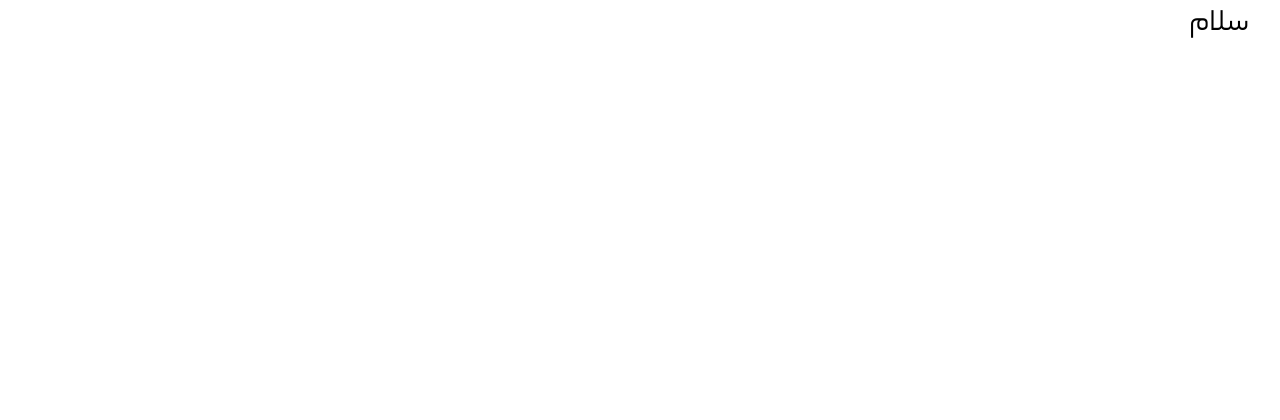
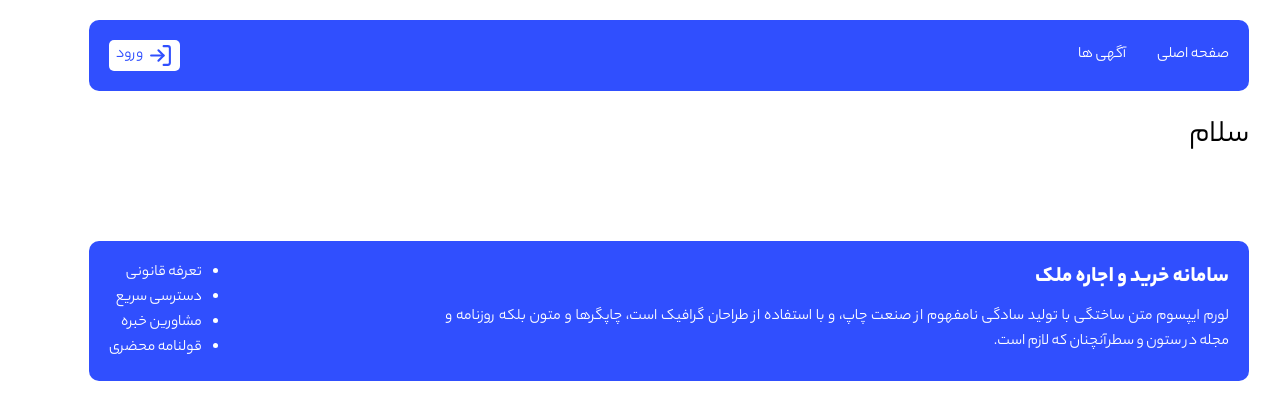
Before and after one commit to Parinazkhalili/real-state, a Next.js app: page / in a window 1280 px wide. Shown: the top 420 px of the page. Built offline with nearby package versions, Linux system fonts and the light colour scheme.

Commit message:
Developing header and footer and Layout

```diff
--- a/package.json
+++ b/package.json
@@ -11,7 +11,8 @@
   "dependencies": {
     "next": "^13.4.12",
     "react": "^18.2.0",
-    "react-dom": "^18.2.0"
+    "react-dom": "^18.2.0",
+    "react-icons": "^5.2.1"
   },
   "devDependencies": {
     "eslint": "^8",
--- a/src/app/globals.css
+++ b/src/app/globals.css
@@ -1,5 +1,3 @@
-
-
 * {
   box-sizing: border-box;
   padding: 0;
@@ -15,8 +13,6 @@
   padding: 0 10px;
 }
 
-
-
 a {
   color: inherit;
   text-decoration: none;
--- a/src/app/layout.js
+++ b/src/app/layout.js
@@ -1,6 +1,7 @@
 
 import { yekan } from "@/utils/fonts";
 import "./globals.css";
+import Layout from "@/layout/Layout";
 
 
 
@@ -12,7 +13,9 @@
 export default function RootLayout({ children }) {
   return (
     <html lang="fa" dir="rtl">
-      <body className={yekan.className}>{children}</body>
+      <body className={yekan.className}>
+        <Layout>{children}</Layout>
+      </body>
     </html>
   );
 }
--- /dev/null
+++ b/src/components/layout/Footer.js
@@ -0,0 +1,26 @@
+import styles from "@/layout/Footer.module.css";
+
+function Footer() {
+  return (
+    <footer className={styles.footer}>
+      <div className={styles.desc}>
+        <h3>سامانه خرید و اجاره ملک</h3>
+        <p>
+          لورم ایپسوم متن ساختگی با تولید سادگی نامفهوم از صنعت چاپ، و با
+          استفاده از طراحان گرافیک است، چاپگرها و متون بلکه روزنامه و مجله در
+          ستون و سطرآنچنان که لازم است.
+        </p>
+      </div>
+      <div>
+        <ul>
+          <li>تعرفه قانونی</li>
+          <li>دسترسی سریع</li>
+          <li>مشاورین خبره</li>
+          <li>قولنامه محضری</li>
+        </ul>
+      </div>
+    </footer>
+  );
+}
+
+export default Footer;
--- /dev/null
+++ b/src/components/layout/Footer.module.css
@@ -0,0 +1,21 @@
+.footer {
+    display: flex;
+    justify-content: space-between;
+    padding: 20px;
+    margin: 80px 0 20px;
+    border-radius: 10px;
+    background-color: #304ffe;
+    color: #fff;
+  }
+
+  .desc {
+    width: 70%;
+    text-align: justify;
+    margin-left: 30px;
+  }
+
+  .desc h3 {
+    font-weight: 600;
+    font-size: 1.4rem;
+    margin-bottom: 10px;
+  }
--- /dev/null
+++ b/src/components/layout/Header.js
@@ -0,0 +1,29 @@
+
+import Link from 'next/link'
+import {FiLogIn} from "react-icons/fi"
+import styles from "@/layout/Header.module.css"
+
+function Header() {
+  return (
+    <header className={styles.header}>
+        <div>
+            <ul>
+                <li>
+                    <Link href="/">صفحه اصلی </Link>
+                </li>
+                <li>
+                    <Link href="/buy-residential">آگهی ها </Link>
+                </li>
+            </ul>
+        </div>
+        <div  className={styles.login}>
+            <Link href="/signin">
+            <FiLogIn />
+            <span>ورود</span>
+            </Link>
+        </div>
+    </header>
+  )
+}
+
+export default Header
--- /dev/null
+++ b/src/components/layout/Header.module.css
@@ -0,0 +1,47 @@
+.header {
+    display: flex;
+    justify-content: space-between;
+    align-items: center;
+    padding: 20px;
+    margin: 20px 0;
+    border-radius: 10px;
+    background-color: #304ffe;
+    color: #fff;
+  }
+
+  .header ul {
+    list-style: none;
+    display: flex;
+  }
+
+  .header ul li {
+    margin-left: 30px;
+  }
+
+  .login a {
+    display: flex;
+    align-items: center;
+    background-color: #fff;
+    color: #304ffe;
+    padding: 3px 7px;
+    border-radius: 5px;
+    transition: all ease-in 0.1s;
+  }
+  .login a:hover {
+    background-color: #304ffe;
+    color: #fff;
+  }
+
+  .login svg {
+    font-size: 25px;
+  }
+
+  .login span {
+    margin-right: 5px;
+  }
+
+  @media (max-width: 600px) {
+    .header ul li {
+      margin-left: 10px;
+    }
+  }
--- /dev/null
+++ b/src/components/layout/Layout.js
@@ -0,0 +1,16 @@
+
+
+import Header from '@/layout/Header'
+import Footer from '@/layout/Footer'
+
+function Layout({children}) {
+  return (
+ <>
+ <Header/>
+ <div style={{minHight: "700px"}}>{children}</div>
+ <Footer />
+ </>
+  )
+}
+
+export default Layout
```
Also changed, not shown: 1 other file (tests, documents, lock files or other folders).
